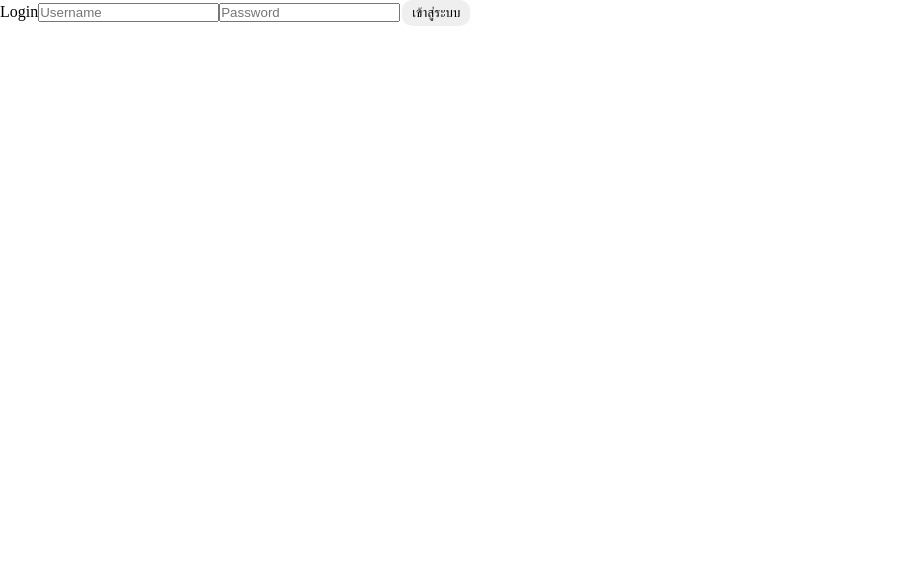
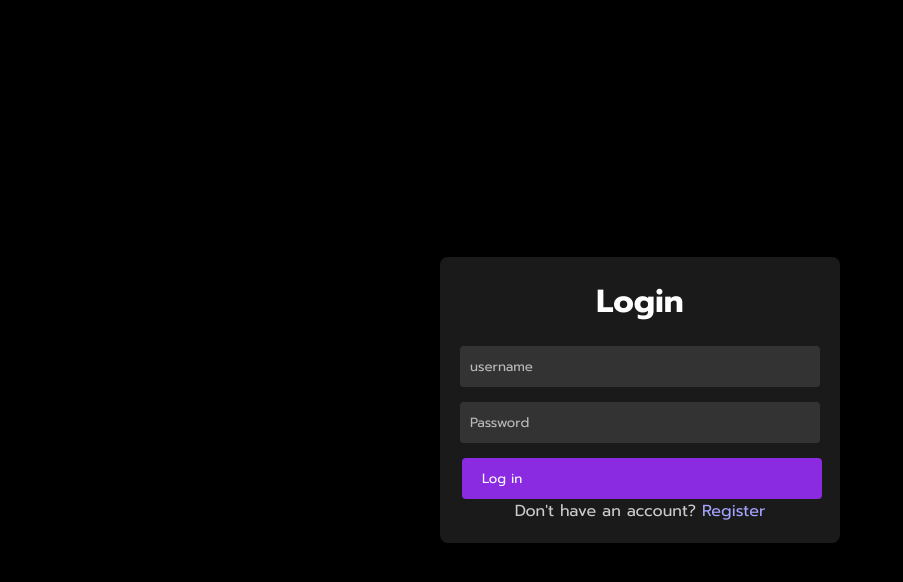
Before and after one commit to Sencoool/my-movies-react, a React (Vite) app: page /login in a window 1280 px wide. Shown: the top 582 px of the page, without its empty margins (0-903 px from the left). Built offline with nearby package versions, Linux system fonts and the light colour scheme.

Commit message:
Login CSS

```diff
--- /dev/null
+++ b/src/Login.css
@@ -0,0 +1,97 @@
+.wrapper {
+  background-color: #000; /* สีพื้นหลังเป็นสีดำ */
+  color: #fff; /* สีข้อความเป็นสีขาว */
+  display: flex;
+  justify-content: center;
+  align-items: center;
+  height: 100vh;
+  padding: 20px;
+  font-family: "Prompt", sans-serif;
+}
+
+form {
+  background-color: #1a1a1a; /* สีพื้นหลังของฟอร์ม */
+  border-radius: 8px;
+  padding: 20px;
+  box-shadow: 0 4px 8px rgba(0, 0, 0, 0.3);
+  width: 100%;
+  max-width: 400px;
+}
+
+h1 {
+  color: #fff; /* สีหัวข้อ */
+  text-align: center;
+  margin-bottom: 20px;
+}
+
+.input-box {
+  position: relative;
+  margin-bottom: 15px;
+}
+
+.input-box input {
+  width: 100%;
+  padding: 10px;
+  border: none;
+  border-radius: 4px;
+  background-color: #333; /* สีพื้นหลังของช่องป้อนข้อมูล */
+  color: #fff; /* สีข้อความ */
+  font-family: "Prompt", sans-serif;
+}
+
+.input-box input::placeholder {
+  color: #bbb; /* สีของ placeholder */
+}
+
+.input-box i {
+  position: absolute;
+  top: 10px;
+  right: 10px;
+  color: #bbb; /* สีของไอคอน */
+}
+
+.remember-forget {
+  display: flex;
+  justify-content: space-between;
+  align-items: center;
+  margin-bottom: 15px;
+  color: #ccc; /* สีของข้อความเพิ่มเติม */
+}
+
+.remember-forget a {
+  color: #a4a4ff; /* สีของลิงก์ */
+  text-decoration: none;
+}
+
+.remember-forget a:hover {
+  text-decoration: underline;
+}
+
+.btn {
+  background-color: #8a2be2; /* สีปุ่มเป็นสีม่วง */
+  color: #fff; /* สีข้อความในปุ่ม */
+  border: none;
+  border-radius: 4px;
+  padding: 10px 20px;
+  cursor: pointer;
+  width: 100%;
+  font-family: "Prompt", sans-serif;
+}
+
+.btn:hover {
+  background-color: #6a0dad; /* สีปุ่มเมื่อเอาเมาส์ไปชี้ */
+}
+
+.register-link p {
+  color: #ccc; /* สีข้อความสำหรับลิงก์การสมัคร */
+  text-align: center;
+}
+
+.register-link a {
+  color: #a4a4ff; /* สีของลิงก์การสมัคร */
+  text-decoration: none;
+}
+
+.register-link a:hover {
+  text-decoration: underline;
+}
--- a/src/Login.jsx
+++ b/src/Login.jsx
@@ -1,6 +1,7 @@
 import axios from "axios";
 import { useState } from "react";
-import { useNavigate } from "react-router-dom";
+import { useNavigate, Link } from "react-router-dom";
+import "./Login.css";
 
 const BASE_URL = "http://localhost:3000";
 
@@ -28,21 +29,36 @@ function Login() {
   }
 
   return (
-    <div>
-      Login
+    <div className="wrapper">
+      <form onSubmit={checkLogin}>
+        <h1>Login</h1>
+        <div className="input-box">
           <input
             type="text"
-        placeholder="Username"
-        onChange={(e) => setName(e.target.value)}
+            placeholder="username"
+            value={name}
+            onChange={(e) => setUsername(e.target.value)}
           />
+          <i className="bx bxs-user"></i>
+        </div>
+        <div className="input-box">
           <input
             type="password"
             placeholder="Password"
-        onChange={(e) => setPassWord(e.target.value)}
+            value={password}
+            onChange={(e) => setPassword(e.target.value)}
           />
-      <button type="submit" onClick={checkLogin}>
-        เข้าสู่ระบบ
+          <i className="bx bxs-lock-alt"></i>
+        </div>
+        <button type="submit" className="btn">
+          Log in
         </button>
+        <div className="register-link">
+          <p>
+            Don't have an account? <Link to="/register">Register</Link>
+          </p>
+        </div>
+      </form>
     </div>
   );
 }
```
Lines whose indentation alone changed are shown as unchanged.
